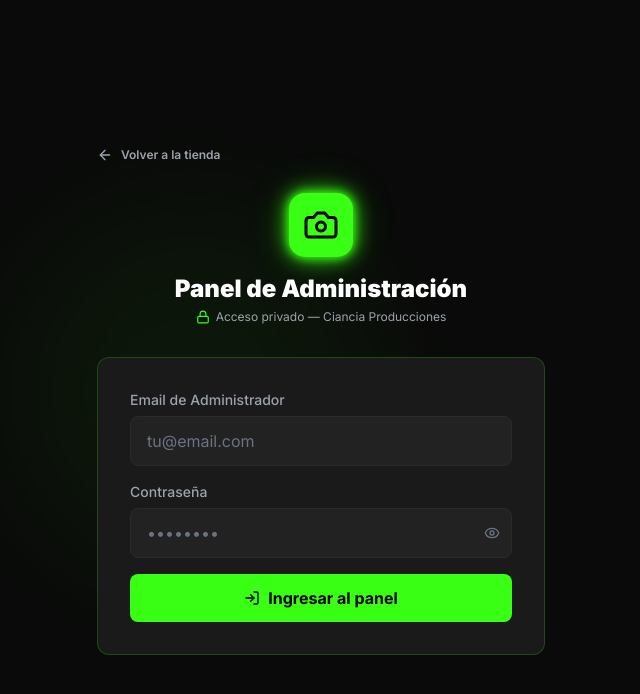
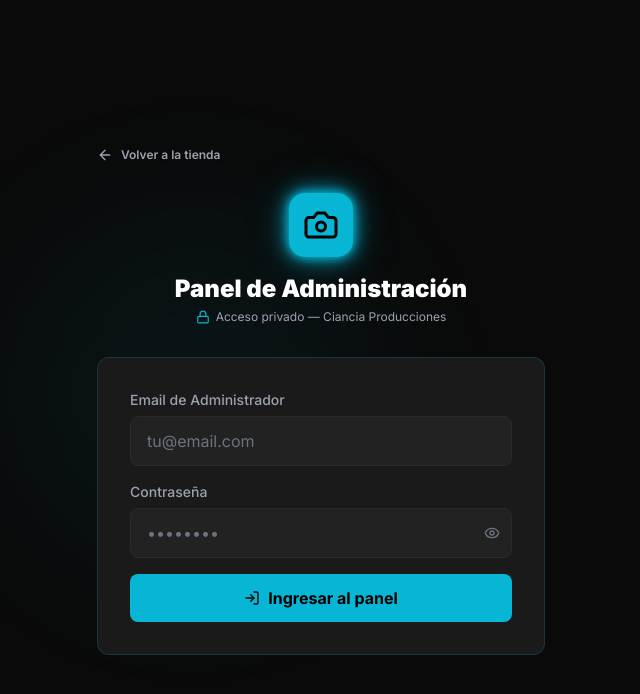
Before and after one commit to lucciancia20-alt/ciancia-producciones, a React (Vite) app: page /admin/login in a window 1280 px wide. Shown: the top 694 px of the page, without its empty margins (319-959 px from the left). Built offline with nearby package versions, Linux system fonts and the light colour scheme; no server answers.

Commit message:
style: replace neon/emerald green accent palette with modern cyan/sky turquoise (#06b6d4)

```diff
--- a/src/components/MagnifierViewer.jsx
+++ b/src/components/MagnifierViewer.jsx
@@ -66,7 +66,7 @@ export function drawWatermarks(ctx, W, H) {
     ctx.stroke();
 
     // Onda fase B (contrafase)
-    ctx.strokeStyle = 'rgba(57, 255, 20, 0.06)';
+    ctx.strokeStyle = 'rgba(6, 182, 212, 0.06)';
     ctx.beginPath();
     for (let x = -diag; x <= diag; x += 14) {
       const y = baseY + Math.cos(x * freq) * amp;
@@ -368,20 +368,20 @@ function PhotoMagnifier({ media, onClose }) {
 
       ctx.restore();
 
-      // Borde del círculo (neon green)
+      // Borde del círculo (cyan)
       ctx.save();
       ctx.beginPath();
       ctx.arc(mx, my, r, 0, Math.PI * 2);
-      ctx.strokeStyle = '#39FF14';
+      ctx.strokeStyle = '#06b6d4';
       ctx.lineWidth   = 2.5;
-      ctx.shadowColor = '#39FF14';
+      ctx.shadowColor = '#06b6d4';
       ctx.shadowBlur  = 14;
       ctx.stroke();
       ctx.restore();
 
       // Cruz de mira
       ctx.save();
-      ctx.strokeStyle = 'rgba(57,255,20,0.75)';
+      ctx.strokeStyle = 'rgba(6,182,212,0.75)';
       ctx.lineWidth   = 1;
       ctx.beginPath();
       ctx.moveTo(mx - 12, my); ctx.lineTo(mx + 12, my);
--- a/src/index.css
+++ b/src/index.css
@@ -21,25 +21,25 @@
     @apply bg-dark-500 rounded-full;
   }
   ::-webkit-scrollbar-thumb:hover {
-    background: #39FF14;
+    background: #06b6d4;
   }
 }
 
 @layer components {
   .btn-neon {
-    @apply bg-neon-green text-black font-bold px-6 py-3 rounded-lg transition-all duration-200 hover:shadow-neon active:scale-95 disabled:opacity-50 disabled:cursor-not-allowed;
+    @apply bg-cyan-500 hover:bg-cyan-400 text-black font-bold px-6 py-3 rounded-lg transition-all duration-200 hover:shadow-neon active:scale-95 disabled:opacity-50 disabled:cursor-not-allowed;
   }
   .btn-outline-neon {
-    @apply border border-neon-green text-neon-green font-semibold px-6 py-3 rounded-lg transition-all duration-200 hover:bg-neon-green hover:text-black active:scale-95;
+    @apply border border-cyan-500 text-cyan-400 font-semibold px-6 py-3 rounded-lg transition-all duration-200 hover:bg-cyan-500 hover:text-black active:scale-95;
   }
   .card-dark {
     @apply bg-dark-700 border border-dark-500 rounded-xl overflow-hidden transition-all duration-300;
   }
   .input-dark {
-    @apply bg-dark-600 border border-dark-500 text-white placeholder-gray-500 rounded-lg px-4 py-3 w-full focus:outline-none focus:border-neon-green focus:ring-1 focus:ring-neon-green transition-colors;
+    @apply bg-dark-600 border border-dark-500 text-white placeholder-gray-500 rounded-lg px-4 py-3 w-full focus:outline-none focus:border-cyan-500 focus:ring-1 focus:ring-cyan-500 transition-colors;
   }
   .badge-neon {
-    @apply bg-neon-green text-black text-xs font-bold px-2 py-0.5 rounded-full;
+    @apply bg-cyan-500 text-black text-xs font-bold px-2 py-0.5 rounded-full;
   }
 }
 
@@ -60,7 +60,7 @@
   transform: translate(-50%, -50%) rotate(-30deg);
   font-size: 1.5rem;
   font-weight: 900;
-  color: rgba(57, 255, 20, 0.3);
+  color: rgba(6, 182, 212, 0.3);
   pointer-events: none;
   white-space: nowrap;
   letter-spacing: 0.2em;
--- a/src/pages/Checkout.jsx
+++ b/src/pages/Checkout.jsx
@@ -316,8 +316,8 @@ export default function Checkout() {
                 <div
                   className={`rounded-xl p-4 space-y-2 border ${
                     method === 'transfer'
-                      ? 'bg-neon-green/10 border-neon-green/30 shadow-[0_0_20px_rgba(57,255,20,0.08)]'
-                      : 'bg-blue-900/20 border-blue-500/30 shadow-[0_0_20px_rgba(59,130,246,0.08)]'
+                      ? 'bg-cyan-500/10 border-cyan-500/30 shadow-[0_0_20px_rgba(6,182,212,0.08)]'
+                      : 'bg-sky-900/20 border-sky-500/30 shadow-[0_0_20px_rgba(14,165,233,0.08)]'
                   }`}
                 >
                   <p
--- a/src/pages/Home.jsx
+++ b/src/pages/Home.jsx
@@ -434,7 +434,7 @@ export default function Home() {
           <h1 className="text-3xl sm:text-5xl font-black text-white mb-2 leading-[0.95] tracking-tight">
             CIANCIA
             <br />
-            <span className="text-neon-green" style={{ textShadow: '0 0 40px rgba(57,255,20,0.5)' }}>
+            <span className="text-cyan-400" style={{ textShadow: '0 0 40px rgba(6,182,212,0.5)' }}>
               PRODUCCIONES
             </span>
           </h1>
@@ -739,9 +739,9 @@ export default function Home() {
                                 </p>
                               </div>
                               <div className="flex items-center gap-2">
-                                <span className="text-neon-green font-black text-sm">{formatPrice(order.total)}</span>
+                                <span className="text-cyan-400 font-black text-sm">{formatPrice(order.total)}</span>
                                 {isApproved ? (
-                                  <span className="inline-flex items-center gap-1 px-2.5 py-1 rounded-full text-xs font-bold bg-green-500/20 text-green-400 border border-green-500/30">
+                                  <span className="inline-flex items-center gap-1 px-2.5 py-1 rounded-full text-xs font-bold bg-cyan-500/20 text-cyan-300 border border-cyan-500/30">
                                     <CheckCircle2 className="w-3.5 h-3.5" /> Aprobado · Listo
                                   </span>
                                 ) : (
--- a/src/pages/admin/AdminCoupons.jsx
+++ b/src/pages/admin/AdminCoupons.jsx
@@ -402,7 +402,7 @@ export default function AdminCoupons() {
                       className={`text-xs px-3 py-1.5 rounded-lg font-semibold transition-colors flex items-center gap-1.5 border ${
                         coupon.active
                           ? 'bg-yellow-500/10 text-yellow-400 border-yellow-500/30 hover:bg-yellow-500/20'
-                          : 'bg-green-500/10 text-green-400 border-green-500/30 hover:bg-green-500/20'
+                          : 'bg-cyan-500/10 text-cyan-400 border-cyan-500/30 hover:bg-cyan-500/20'
                       }`}
                     >
                       {isToggling ? (
--- a/tailwind.config.js
+++ b/tailwind.config.js
@@ -8,8 +8,10 @@ export default {
     extend: {
       colors: {
         neon: {
-          green: '#39FF14',
-          dark: '#00cc00',
+          green: '#06b6d4',
+          cyan: '#06b6d4',
+          sky: '#0ea5e9',
+          dark: '#0891b2',
         },
         dark: {
           900: '#0a0a0a',
@@ -23,8 +25,8 @@ export default {
         sans: ['Inter', 'system-ui', 'sans-serif'],
       },
       boxShadow: {
-        neon: '0 0 10px #39FF14, 0 0 20px #39FF14, 0 0 40px rgba(57,255,20,0.3)',
-        'neon-sm': '0 0 5px #39FF14, 0 0 10px rgba(57,255,20,0.5)',
+        neon: '0 0 10px #06b6d4, 0 0 20px #06b6d4, 0 0 40px rgba(6,182,212,0.35)',
+        'neon-sm': '0 0 5px #06b6d4, 0 0 12px rgba(6,182,212,0.5)',
       },
       animation: {
         'pulse-neon': 'pulseNeon 2s ease-in-out infinite',
@@ -36,8 +38,8 @@ export default {
           '100%': { opacity: '1', transform: 'translateY(0)' },
         },
         pulseNeon: {
-          '0%, 100%': { boxShadow: '0 0 5px #39FF14, 0 0 10px rgba(57,255,20,0.3)' },
-          '50%': { boxShadow: '0 0 20px #39FF14, 0 0 40px rgba(57,255,20,0.5)' },
+          '0%, 100%': { boxShadow: '0 0 5px #06b6d4, 0 0 10px rgba(6,182,212,0.35)' },
+          '50%': { boxShadow: '0 0 20px #06b6d4, 0 0 40px rgba(6,182,212,0.55)' },
         }
       }
     },
```
Also changed, not shown: src/pages/admin/AdminAlbums.jsx (+12 -12 lines), src/pages/admin/AdminDashboard.jsx (+5 -5 lines), src/pages/admin/AdminOrders.jsx (+5 -5 lines), public/favicon.svg.
